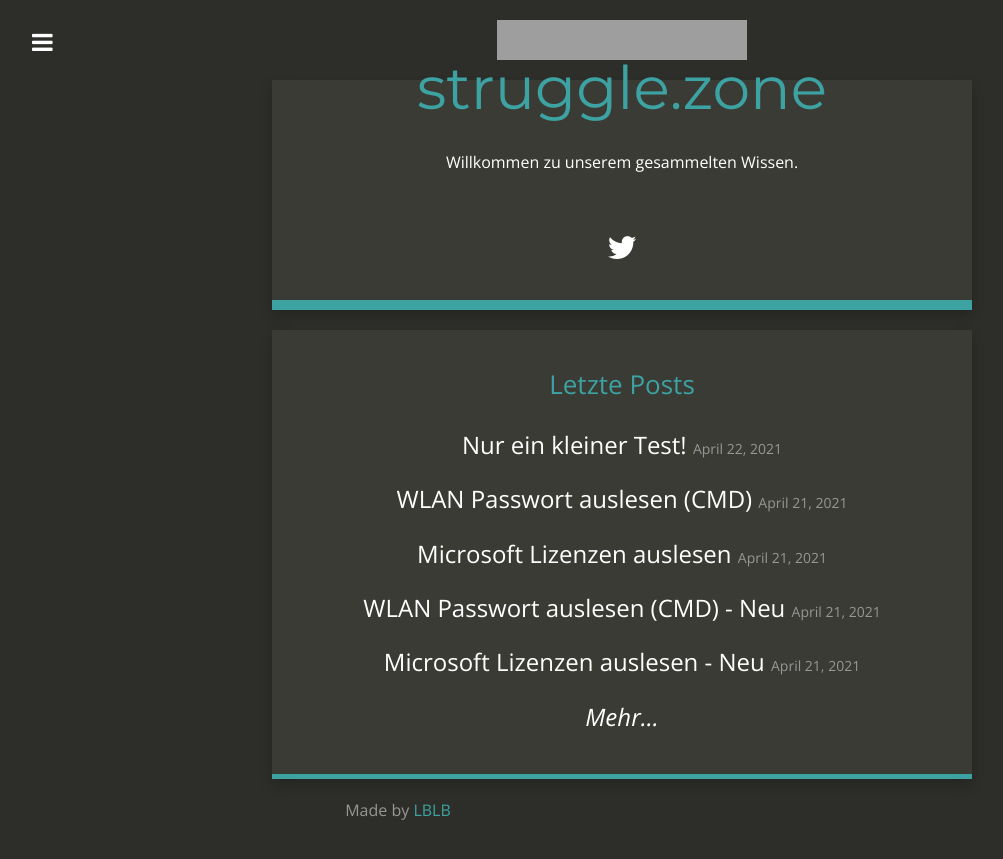
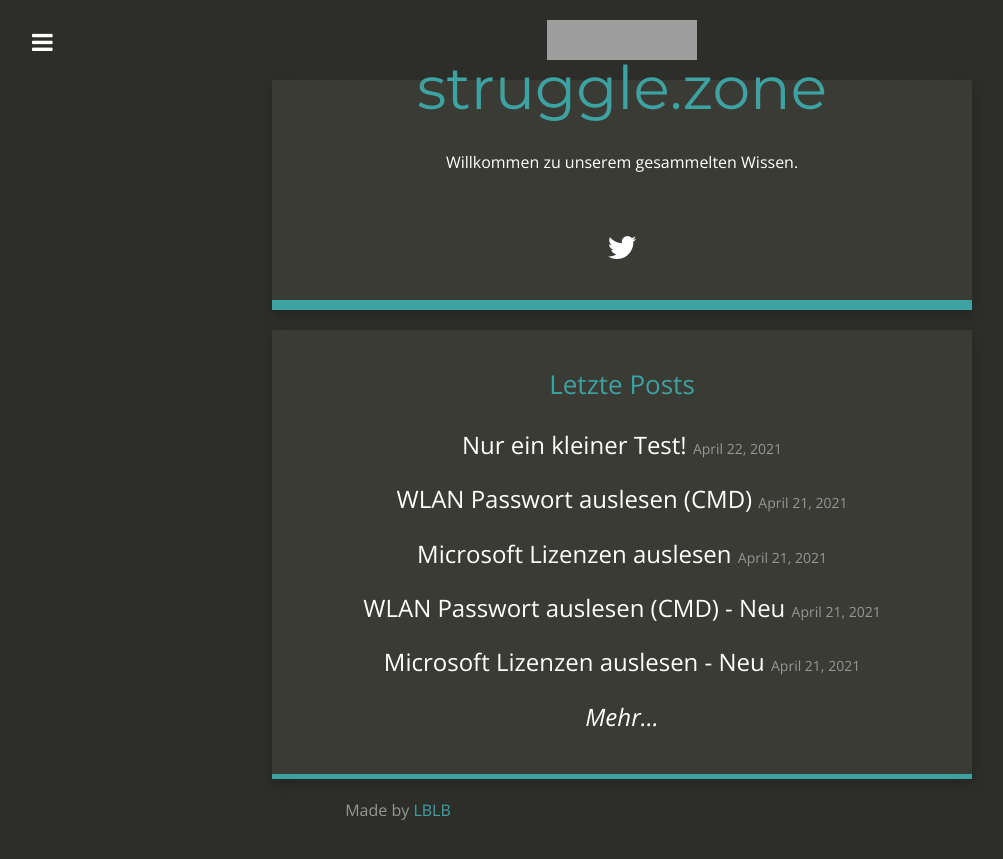
Before and after one commit to eski1337/lblb-it-ffd00, a Jekyll site: the page built from index.html, in a window 1280 px wide. Shown: the top 859 px of the page, without its empty margins (18-1021 px from the left). Built offline with Jekyll 4.4.1, drawn with Linux system fonts in a browser that asks for light colours; nearby versions of some CDN libraries; grey boxes are pictures that could not be loaded.

Commit message:
index.html: changed

```diff
--- a/index.html
+++ b/index.html
@@ -10,7 +10,7 @@
         <div class="col-md-12 main content-panel">
 
             <div class="gravatar">
-                <img src="{{ site.title_image }}" class="img-square about-image" height="40" width="250" alt="{{ site.title }}" />
+                <img src="{{ site.title_image }}" class="img-square about-image" height="40" width="150" alt="{{ site.title }}" />
             </div>
 
             <h1 class="header author-header" itemprop="headline">{{ site.title }}</h1>
```
